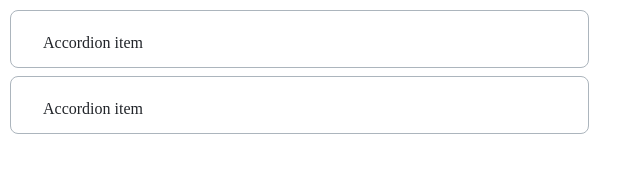
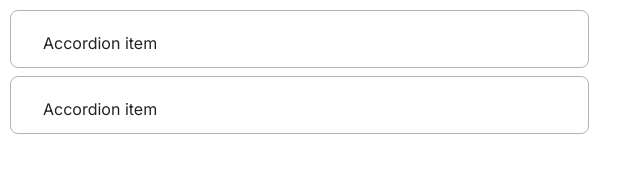
Before and after one commit to js-tasks-ru/htmlcss-20210812_bleshunov5b, a website: page 03-lection1/02-accordion/accordion.html in a window 1280 px wide. Shown: the full height of the page, 0-640 px from the left. Drawn offline with Linux system fonts and the light colour scheme.

Commit message:
fix flaws

```diff
--- a/03-lection1/02-accordion/accordion.css
+++ b/03-lection1/02-accordion/accordion.css
@@ -1,6 +1,6 @@
 /* Стилизация аккордеона */
-.wrapper__accordion {
-  margin: 10px;
+.accordion {
+  font-family: 'Inter';
 }
 
 .accordion__item {
@@ -8,6 +8,11 @@
   border: 1px solid var(--grey-3);
   border-radius: 8px;
   margin-bottom: 8px;
+  padding: 24px 32px 0 32px;
+}
+
+.accordion__item[open] {
+  padding: 24px 32px 32px 32px;
 }
 
 .accordion__item:last-child {
@@ -16,8 +21,8 @@
 
 .accordion__summary {
   list-style: none;
-  margin: 24px 32px 16px 32px;
-  font-weight: 400px;
+  margin-bottom: 16px;
+  font-weight: 400;
   font-size: 16px;
   color: var(--black);
   cursor: pointer;
@@ -28,5 +33,4 @@
   font-size: 16px;
   color: var(--grey-4);
   line-height: 24px;
-  margin: 0px 32px 32px 32px;
 }
--- a/03-lection1/02-accordion/index.html
+++ b/03-lection1/02-accordion/accordion.html
@@ -5,9 +5,10 @@
         <link rel="stylesheet" href="../../assets/css/reset.css">
         <link rel="stylesheet" href="../../assets/css/main.css">
         <link rel="stylesheet" href="./accordion.css">
+        <link rel="stylesheet" href="./accordion_preview.css">
     </head>
-    <body class="wrapper">
-      <div class="accordion wrapper__accordion">
+    <body>
+      <div class="accordion">
         <details class="accordion__item">
             <summary class="accordion__summary">
                 Accordion item
--- /dev/null
+++ b/03-lection1/02-accordion/accordion_preview.css
@@ -0,0 +1,4 @@
+/* Стилизация страницы для предпросмотра аккордиона */
+.accordion {
+  margin: 10px;
+}
--- a/assets/fonts/fonts.css
+++ b/assets/fonts/fonts.css
@@ -1 +1,2 @@
 @import url('https://fonts.googleapis.com/css2?family=Roboto:ital,wght@0,100;0,300;0,400;0,500;0,700;0,900;1,100;1,300;1,400;1,500;1,700;1,900&display=swap');
+@import url('https://fonts.googleapis.com/css2?family=Inter:wght@100;200;300;400;500;600;700;800;900&display=swap');
```
